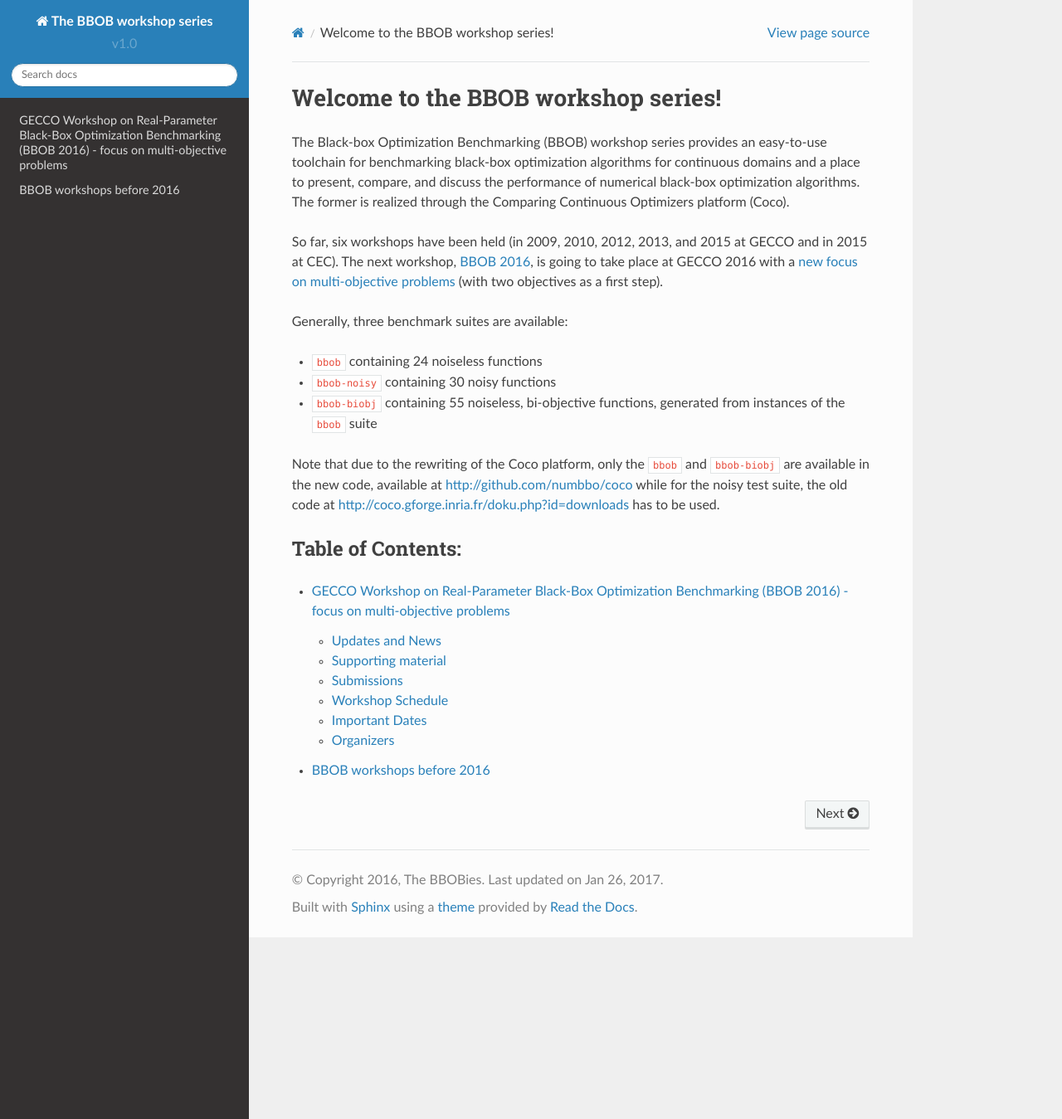
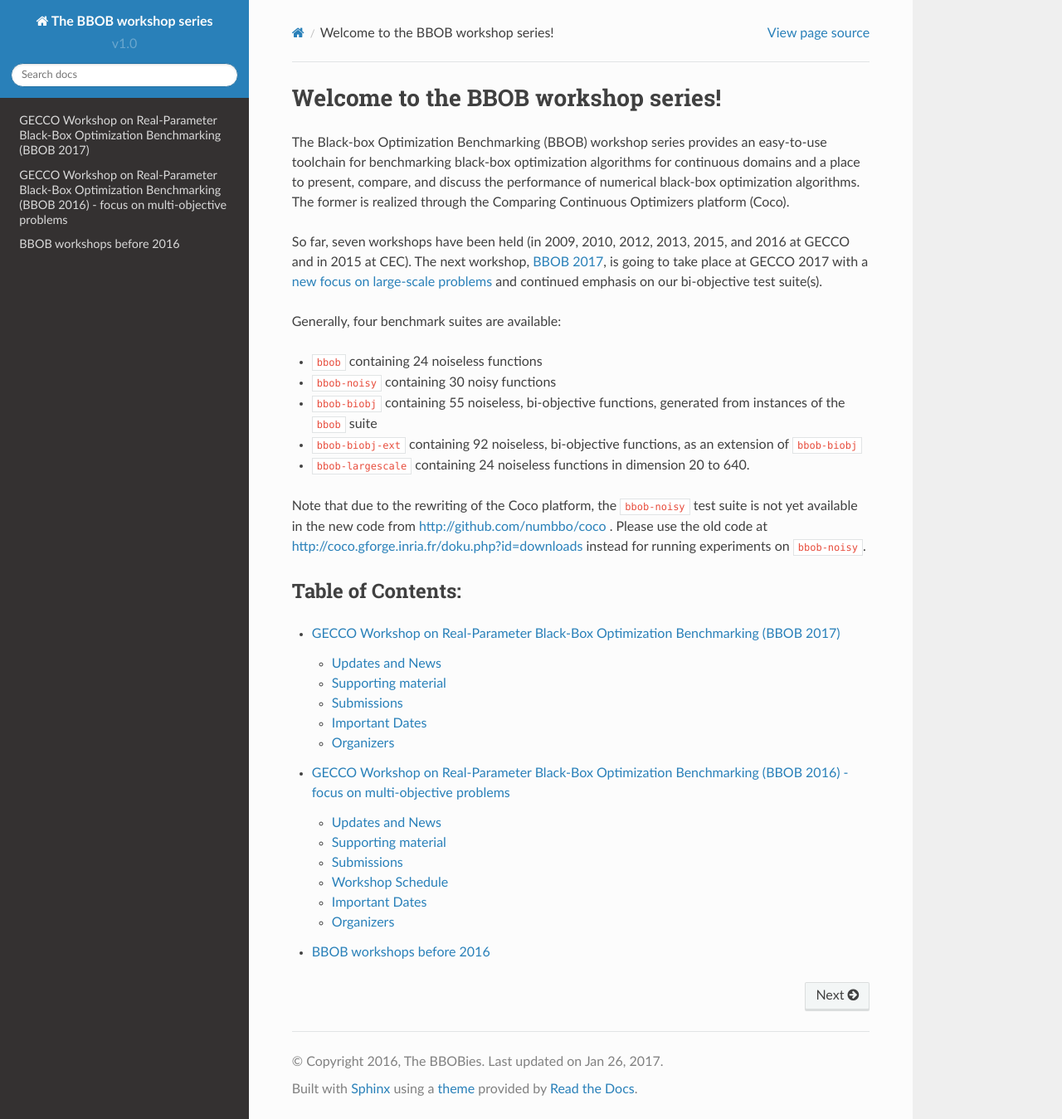
Before and after one commit to numbbo/workshops, a Sphinx documentation site: the page built from sources-webpage/source/index.rst, in a window 1280 px wide and 1349 px high. Shown: the whole window at 83% size. Built offline with Sphinx 7.4.7 and the Read the Docs theme 2.0.0, drawn with Linux system fonts in a browser that asks for light colours; formulas are drawn with MathJax 3; some of the changed lines change nothing that is shown.

Commit message:
update of workshops web page for BBOB-2017

```diff
--- /dev/null
+++ b/sources-webpage/source/BBOB-2017/index.rst
@@ -0,0 +1,129 @@
+.. _bbob2016page:
+
+GECCO Workshop on Real-Parameter Black-Box Optimization Benchmarking (BBOB 2017)
+================================================================================
+
+
+Welcome to the web page of the 7th GECCO Workshop on Real-Parameter Black-Box Optimization Benchmarking (BBOB 2017)
+with focus on large-scale problems and continued emphasis on bi-objective problems which will take place during GECCO 2017.
+
+    **WORKSHOP ON REAL-PARAMETER BLACK-BOX OPTIMIZATION BENCHMARKING (BBOB 2017)**
+
+    | hold as part of the
+    |
+    | **2017 Genetic and Evolutionary Computation Conference (GECCO-2017)**
+    | July 15--19, Berlin, Germany
+    | http://gecco-2017.sigevo.org
+
+
+| Submission Deadline: Tuesday, March 28, 2017
+|
+
+
+=======================================================  ========================================================================  =======================================================================================
+`register for news <http://numbbo.github.io/register>`_  `Coco quick start (scroll down a bit) <https://github.com/numbbo/coco>`_  `latest Coco release <https://github.com/numbbo/coco/releases/>`_
+=======================================================  ========================================================================  =======================================================================================
+
+
+Quantifying and comparing the performance of optimization algorithms
+is a difficult and tedious task to achieve. Previously, the Coco
+platform has provided tools to ease this process for *single-objective*
+noiseless and noisy problems and for *bi-objective* noiseless problems
+by: (1) an implemented, well-motivated benchmark function
+testbed, (2) a simple and sound experimental set-up, (3) the generation
+of output data and (4) the post-processing and presentation of the
+results in graphs and tables. All test functions, so far, have been
+provided in low to medium dimension with 2 to 40 variables.
+In 2017, we provide, for the first time,
+an extension of the Coco platform towards a *large-scale testbed*
+with up to 640 variables and the same procedure as in
+previous BBOB workshops. Addressing issues with the biobjective
+``bbob-biobj`` suite from 2016, we also provide an extension of it
+to 92 problems. Overall, we now provide the following test suites:
+
+* ``bbob`` containing 24 noiseless functions
+* ``bbob-noisy`` containing 30 noisy functions
+* ``bbob-biobj`` containing 55 noiseless, bi-objective functions,
+* ``bbob-biobj-ext`` containing 92 noiseless, bi-objective functions, and
+* ``bbob-largescale`` containing 24 noiseless functions in dimension 20 to 640.
+
+The tasks for participants are as usual: run your favorite
+single- or multiobjective black-box optimizer (old or new) by using the wrappers
+provided (in C/C++, Python, Java, and Matlab/Octave) and run the
+post-processing procedure (provided as well) that
+will generate automatically all the material for a workshop paper
+(ACM compliant LaTeX templates available). A description of the algorithm and the
+discussion of the results completes the paper writing.
+
+We encourage particularly submissions related to the new large-scale testbed
+and algorithms for handling large-scale problems including also *algorithms
+from outside the evolutionary computation community*. Submissions related to
+the previously available ``bbob``, ``bbob-noisy``, and ``bbob-biobj`` testbeds,
+and the new extended biobjective ``bbob-biobj-ext`` testbed, however, are more
+than welcome.
+
+During the workshop, algorithms and results will be presented by
+the participants. An overall analysis and comparison is going to be
+accomplished by the organizers and the overall process will be
+critically reviewed.
+
+.. A plenary discussion on future improvements will,
+   among others, address the question, of how the testbeds should evolve.
+
+
+Updates and News
+----------------
+Get updated about the latest news regarding the workshop and
+releases and bugfixes of the supporting NumBBO/Coco plateform, by
+registering at http://numbbo.github.io/register.
+
+
+Supporting material
+-------------------
+Most likely, you want to read the `Coco quick start <https://github.com/numbbo/coco>`_
+(scroll down a bit). This page also provides the code for the benchmark functions, for running the
+experiments in C, Java, Matlab, Octave, and Python, and for postprocessing the experiment data
+into plots, tables, html pages, and publisher-conform PDFs via provided LaTeX templates.
+Please refer to http://numbbo.github.io/coco-doc/experimental-setup/
+for more details on the general experimental set-up for black-box optimization benchmarking.
+
+The latest (hopefully) stable release of the Coco software can be downloaded as a whole
+`here <https://github.com/numbbo/coco/releases/>`_. Please use at least version v2.0 for
+running your benchmarking experiments.
+
+Documentation of the functions used in the ``bbob-biobj`` and ``bbob-bobj-ext`` suites
+for BBOB 2017 are provided at http://numbbo.github.io/coco-doc/bbob-biobj/functions/ .
+
+Note that the current release of the new Coco platform does not contain the original noisy BBOB testbed,
+such that you must use the old code at http://coco.gforge.inria.fr/doku.php?id=downloads for the time
+being if you want to compare your algorithm on the noisy testbed.
+
+
+Submissions
+-----------
+Submissions of benchmarking results of new or existing numerical optimization algorithms in terms
+of single- or bi-objective optimization are welcome and should be done through the
+following form at http://numbbo.github.io/submit. To upload your data, you might want to use
+https://zenodo.org/ which offers uploads of data sets up to 50GB in size or any other provider
+of online data storage.
+
+
+
+Important Dates
+---------------
+
+* **01/27/2017** release 2.0 of the Coco platform available: <https://github.com/numbbo/coco/releases/>`_
+* **02/28/2017** release of the Coco software with the final functionality to run experiments
+* **03/31/2017** *paper and data submission deadline*
+* **04/17/2017** decision notification
+* **04/24/2017** deadline camera-ready papers
+* **07/15/2017** workshop
+
+
+Organizers
+----------
+* Anne Auger, Inria Saclay - Ile-de-France, France
+* Dimo Brockhoff, Inria Saclay - Ile-de-France, France
+* Nikolaus Hansen, Inria Saclay - Ile-de-France, France
+* Dejan Tušar, Inria Saclay - Ile-de-France, France
+* Tea Tušar, Jozef Stefan Institute, Ljublana, Slovenia
--- a/sources-webpage/source/index.rst
+++ b/sources-webpage/source/index.rst
@@ -1,7 +1,3 @@
-.. BBOB workshop series documentation master file, created by
-   sphinx-quickstart on Tue Jan 12 06:46:36 2016.
-   You can adapt this file completely to your liking, but it should at least
-   contain the root `toctree` directive.
 
 Welcome to the BBOB workshop series!
 ================================================
@@ -12,17 +8,19 @@ benchmarking black-box optimization algorithms for continuous domains and a plac
 the performance of numerical black-box optimization algorithms. The former is realized through the Comparing Continuous
 Optimizers platform (Coco).
 
-So far, six workshops have been held (in 2009, 2010, 2012, 2013, and 2015 at GECCO and in 2015 at CEC). The next workshop,
-`BBOB 2016 <BBOB-2016/index.html>`_, is going to take place at GECCO 2016 with a `new focus on multi-objective problems <BBOB-2016/index.html>`_
-(with two objectives as a first step).
+So far, seven workshops have been held (in 2009, 2010, 2012, 2013, 2015, and 2016 at GECCO and in 2015 at CEC). The next workshop,
+`BBOB 2017 <BBOB-2017/index.html>`_, is going to take place at GECCO 2017 with a `new focus on large-scale problems <BBOB-2017/index.html>`_
+and continued emphasis on our bi-objective test suite(s).
 
-Generally, three benchmark suites are available:
+Generally, four benchmark suites are available:
 
 * ``bbob`` containing 24 noiseless functions
 * ``bbob-noisy`` containing 30 noisy functions
 * ``bbob-biobj`` containing 55 noiseless, bi-objective functions, generated from instances of the ``bbob`` suite
+* ``bbob-biobj-ext`` containing 92 noiseless, bi-objective functions, as an extension of ``bbob-biobj``
+* ``bbob-largescale`` containing 24 noiseless functions in dimension 20 to 640.
 
-Note that due to the rewriting of the Coco platform, only the ``bbob`` and ``bbob-biobj`` are available in the new code, available at http://github.com/numbbo/coco while for the noisy test suite, the old code at http://coco.gforge.inria.fr/doku.php?id=downloads has to be used.
+Note that due to the rewriting of the Coco platform, the ``bbob-noisy`` test suite is not yet available in the new code from http://github.com/numbbo/coco . Please use the old code at http://coco.gforge.inria.fr/doku.php?id=downloads instead for running experiments on ``bbob-noisy``.
 
 Table of Contents:
 ..................
@@ -30,11 +28,12 @@ Table of Contents:
 .. toctree::
    :maxdepth: 2
 
+   BBOB-2017/index
    BBOB-2016/index
    bbobbefore2016
 
 
-
+.. `new focus on large-scale problems`_ BBOB-2017/index.html
 .. `new focus on multi-objective problems`_ BBOB-2016/index.html
 
 
```
